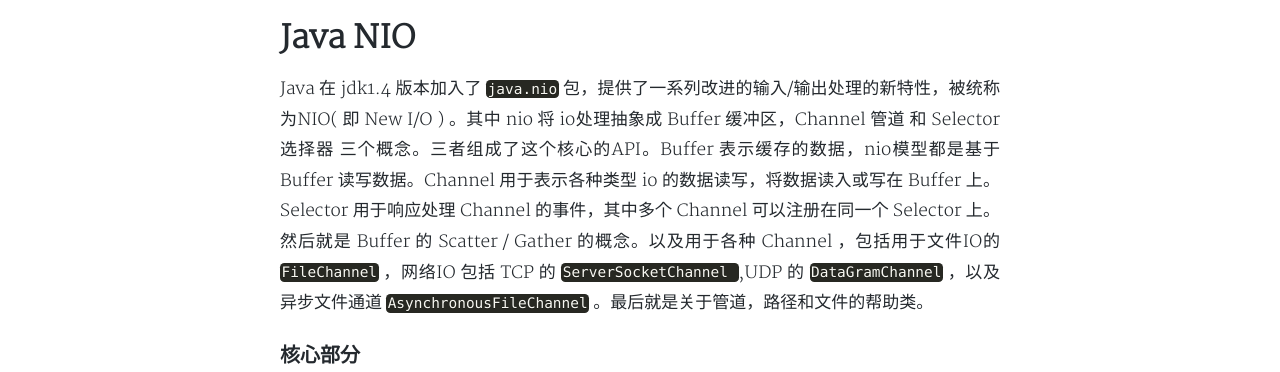
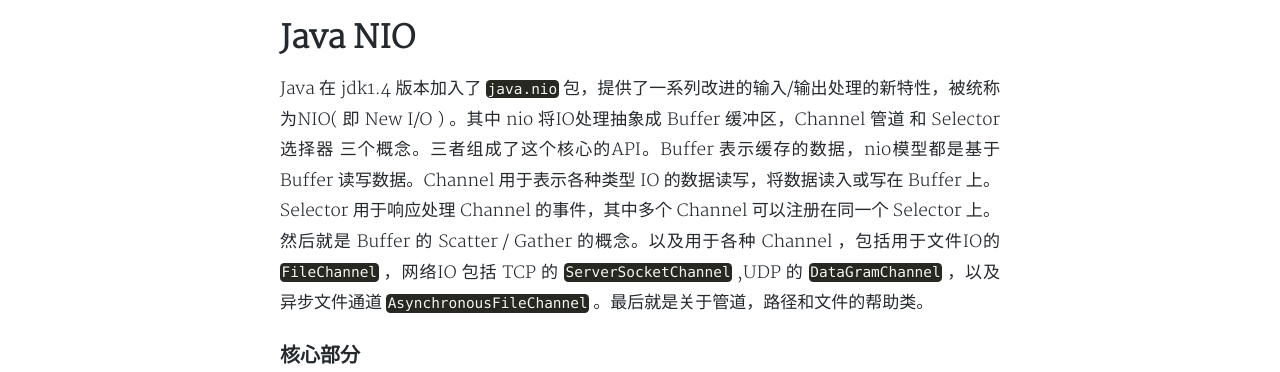
Before and after one commit to ica10888/ica10888.github.io, a Jekyll site: the page built from _posts/2020-12-16-advanced java （补三）NIO.md, in a window 1280 px wide and 900 px high, scrolled down 338 px. Shown: the part 182-554 px from the top of the window. Built offline with Jekyll 4.4.1, drawn with Linux system fonts in a browser that asks for light colours; nearby versions of some CDN libraries; a style sheet for code colours, icons or effects is not loaded.

Commit message:
Update 2020-12-16-advanced java （补三）NIO.md

```diff
--- a/_posts/2020-12-16-advanced java （补三）NIO.md
+++ b/_posts/2020-12-16-advanced java （补三）NIO.md
@@ -12,7 +12,7 @@ tags:
 
 # Java NIO
 
-Java 在  jdk1.4 版本加入了  `java.nio` 包，提供了一系列改进的输入/输出处理的新特性，被统称为NIO( 即 New I/O ) 。其中 nio 将 io处理抽象成 Buffer 缓冲区，Channel 管道 和 Selector选择器 三个概念。三者组成了这个核心的API。Buffer 表示缓存的数据，nio模型都是基于Buffer 读写数据。Channel 用于表示各种类型 io 的数据读写，将数据读入或写在 Buffer 上。Selector 用于响应处理 Channel 的事件，其中多个 Channel  可以注册在同一个 Selector 上。然后就是 Buffer  的 Scatter / Gather 的概念。以及用于各种 Channel  ，包括用于文件IO的 `FileChannel` ，网络IO 包括 TCP 的 `ServerSocketChannel ` ,UDP 的 `DataGramChannel` ，以及异步文件通道 `AsynchronousFileChannel` 。最后就是关于管道，路径和文件的帮助类。
+Java 在  jdk1.4 版本加入了  `java.nio` 包，提供了一系列改进的输入/输出处理的新特性，被统称为NIO( 即 New I/O ) 。其中 nio 将IO处理抽象成 Buffer 缓冲区，Channel 管道 和 Selector选择器 三个概念。三者组成了这个核心的API。Buffer 表示缓存的数据，nio模型都是基于Buffer 读写数据。Channel 用于表示各种类型 IO 的数据读写，将数据读入或写在 Buffer 上。Selector 用于响应处理 Channel 的事件，其中多个 Channel  可以注册在同一个 Selector 上。然后就是 Buffer  的 Scatter / Gather 的概念。以及用于各种 Channel  ，包括用于文件IO的 `FileChannel` ，网络IO 包括 TCP 的 `ServerSocketChannel` ,UDP 的 `DataGramChannel` ，以及异步文件通道 `AsynchronousFileChannel` 。最后就是关于管道，路径和文件的帮助类。
 
 ### 核心部分
 
```
